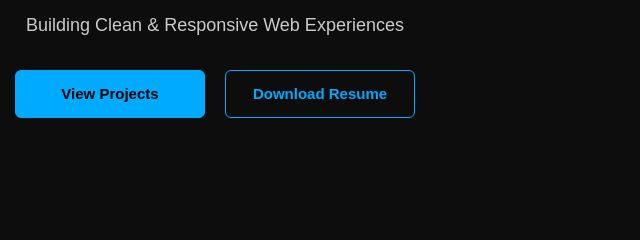
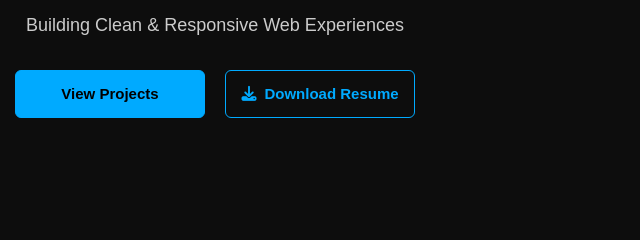
Before and after one commit to shashikalaV/portfolio, a plain HTML site: page index.html in a window 1280 px wide. Shown: the part 355-595 px from the top of the page, 425-1065 px from the left. Drawn offline with Linux system fonts and the light colour scheme.

Commit message:
Implemented resume download feature with UI enhancements

```diff
--- a/index.html
+++ b/index.html
@@ -2,6 +2,7 @@
 <html lang="en">
 <head>
     <meta charset="UTF-8">
+    <link rel="stylesheet" href="https://cdnjs.cloudflare.com/ajax/libs/font-awesome/6.5.0/css/all.min.css">
     <title>Shashikala V | Portfolio</title>
     <link rel="stylesheet" href="style.css">
 </head>
@@ -40,10 +41,10 @@
     </button>
 
     <a href="Resume.pdf"
-       download
-       class="primary-btn outline-btn">
-       Download Resume
-    </a>
+   download
+   class="primary-btn outline-btn resume-btn">
+   <i class="fas fa-download"></i> Download Resume
+</a>
 </div>
 </section>
 
@@ -97,7 +98,6 @@
                 class="github-btn">
                 GitHub
                </a>
-               <a href="#" class="demo-btn">Live Demo</a>
            </div>
         </div>
 
@@ -111,7 +111,6 @@
           <a href="https://github.com/shashikalaV/portfolio" target="_blank" class="github-btn">
                 GitHub
            </a>
-          <a href="https://shashikalav.github.io/portfolio/" target ="_blank" class="demo-btn">Live Demo</a>
          </div>
        </div>
 
--- a/style.css
+++ b/style.css
@@ -254,3 +254,33 @@ footer {
     background: white;
     color: black;
 }
+
+.resume-btn {
+    display: flex;
+    align-items: center;
+    justify-content: center;
+    gap: 8px;
+    position: relative;
+    overflow: hidden;
+}
+
+/* Hover animation */
+.resume-btn::after {
+    content: "";
+    position: absolute;
+    width: 0%;
+    height: 100%;
+    background: #00aaff;
+    left: 0;
+    top: 0;
+    transition: 0.4s;
+    z-index: -1;
+}
+
+.resume-btn:hover::after {
+    width: 100%;
+}
+
+.resume-btn:hover {
+    color: black;
+}
```
